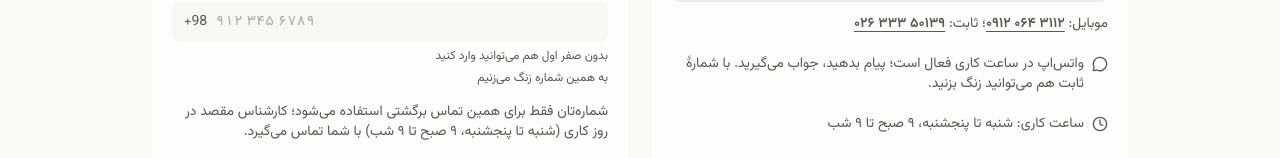
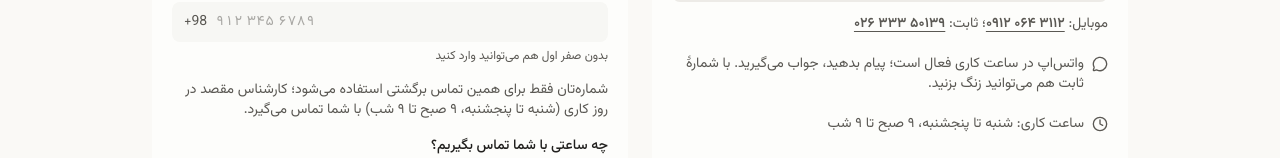
Before and after one commit to masoudroot/thailandgard, a Next.js app in the folder site/: page /contact in a window 1280 px wide. Shown: the part 501-659 px from the top of the page. Built offline with nearby package versions, Linux system fonts and the light colour scheme; no server answers; the database is empty.

Commit message:
نبض دیزاین: حذف hint تکراری «به همین شماره زنگ می‌زنیم» از فیلد موبایل فرم تماس (D-067)

```diff
--- a/site/components/site/CallbackForm.tsx
+++ b/site/components/site/CallbackForm.tsx
@@ -239,7 +239,7 @@ export function CallbackForm({
           </p>
         )}
       </Field>
-      <Field label="شمارهٔ موبایل" htmlFor="cb-mobile" hint="به همین شماره زنگ می‌زنیم">
+      <Field label="شمارهٔ موبایل" htmlFor="cb-mobile">
         <PhoneInput id="cb-mobile" forceError={mobileForceError} onFocus={() => trackFieldStart("mobile")} onChange={(digits, valid) => { setMobile(digits); setMobileValid(valid); if (mobileForceError && valid) setMobileForceError(false); }} />
       </Field>
       {/* خط اطمینان (دستور تیزشدهٔ لید، ۱۹ مهر ۱۴۰۵): کاهش‌دهندهٔ ریسک با بافت
```
